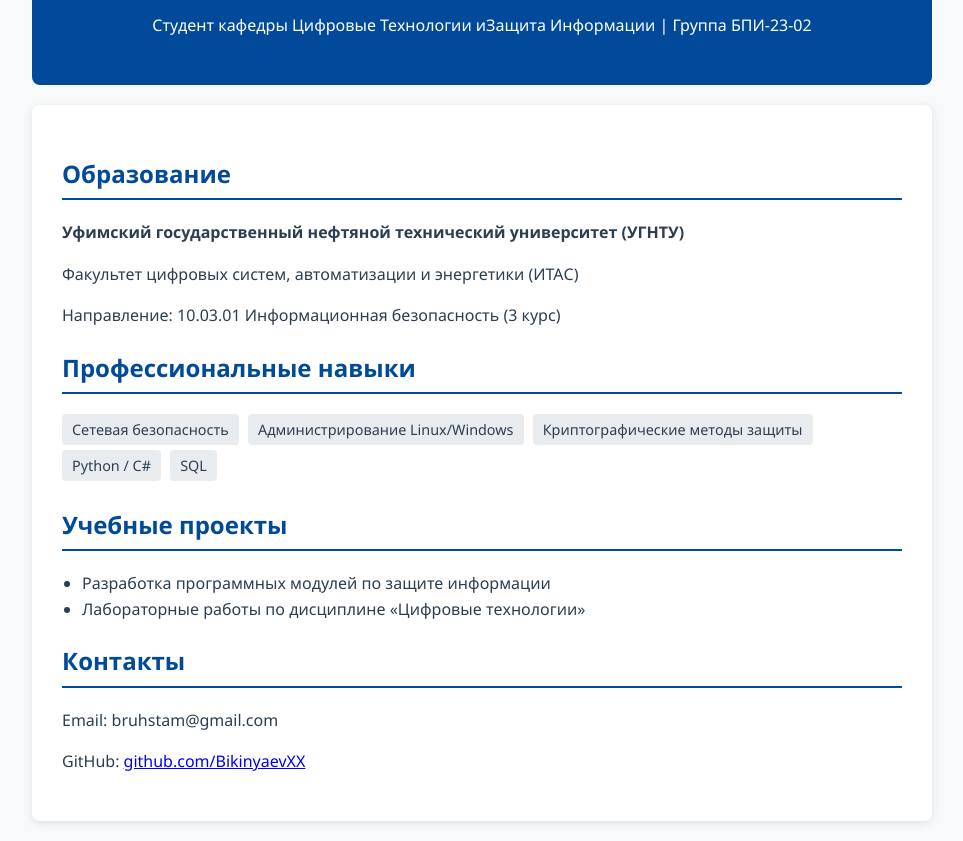
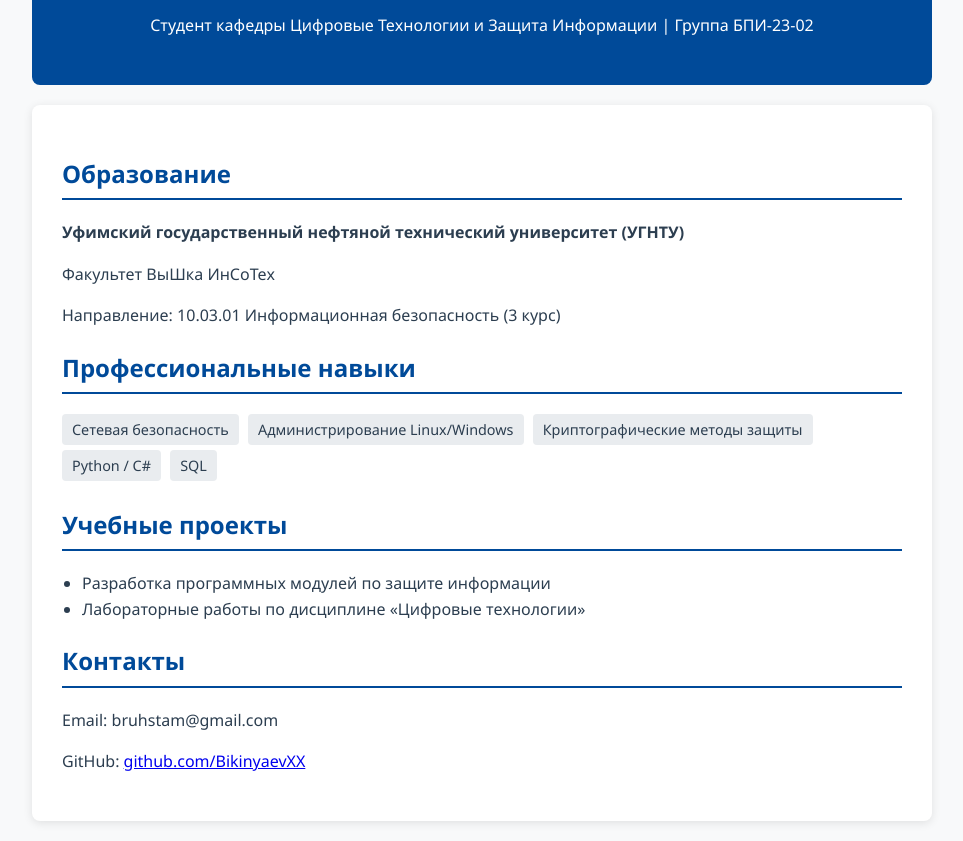
Before and after one commit to BikinyaevXX/BikinyaevXX.github.io, a plain HTML site: page index.html in a window 1280 px wide. Shown: the part 109-950 px from the top of the page, without its empty margins (158-1121 px from the left). Drawn offline with Linux system fonts and the light colour scheme.

Commit message:
Update index.html

```diff
--- a/index.html
+++ b/index.html
@@ -18,14 +18,14 @@
 <body>
     <header>
         <h1>Бикиняев Рустам</h1>
-        <p>Студент кафедры Цифровые Технологии иЗащита Информации | Группа БПИ-23-02</p>
+        <p>Студент кафедры Цифровые Технологии и Защита Информации | Группа БПИ-23-02</p>
     </header>
 
     <div class="container">
         <section>
             <h2>Образование</h2>
             <p><strong>Уфимский государственный нефтяной технический университет (УГНТУ)</strong></p>
-            <p>Факультет цифровых систем, автоматизации и энергетики (ИТАС)</p>
+            <p>Факультет ВыШка ИнСоТех</p>
             <p>Направление: 10.03.01 Информационная безопасность (3 курс)</p>
         </section>
 
```
